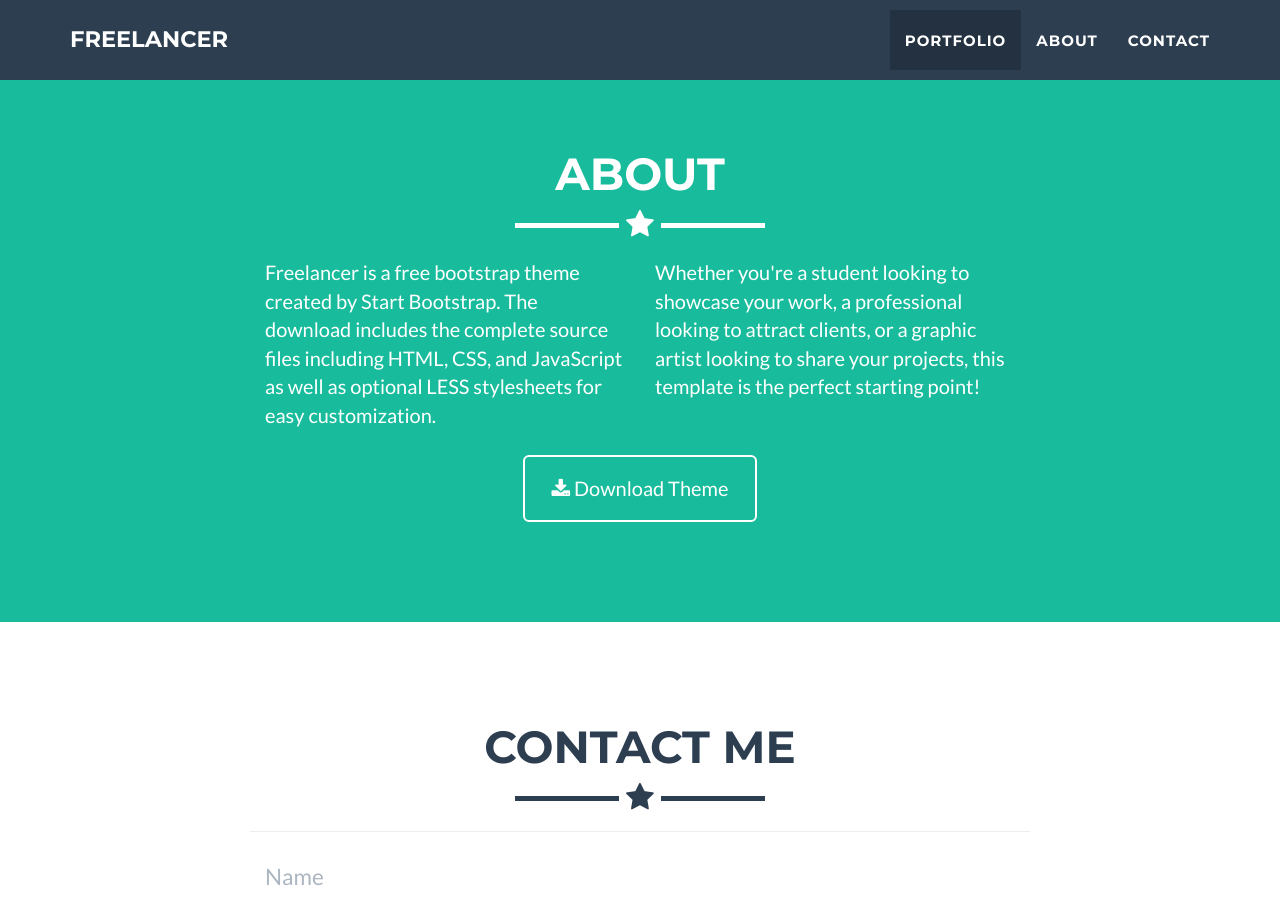
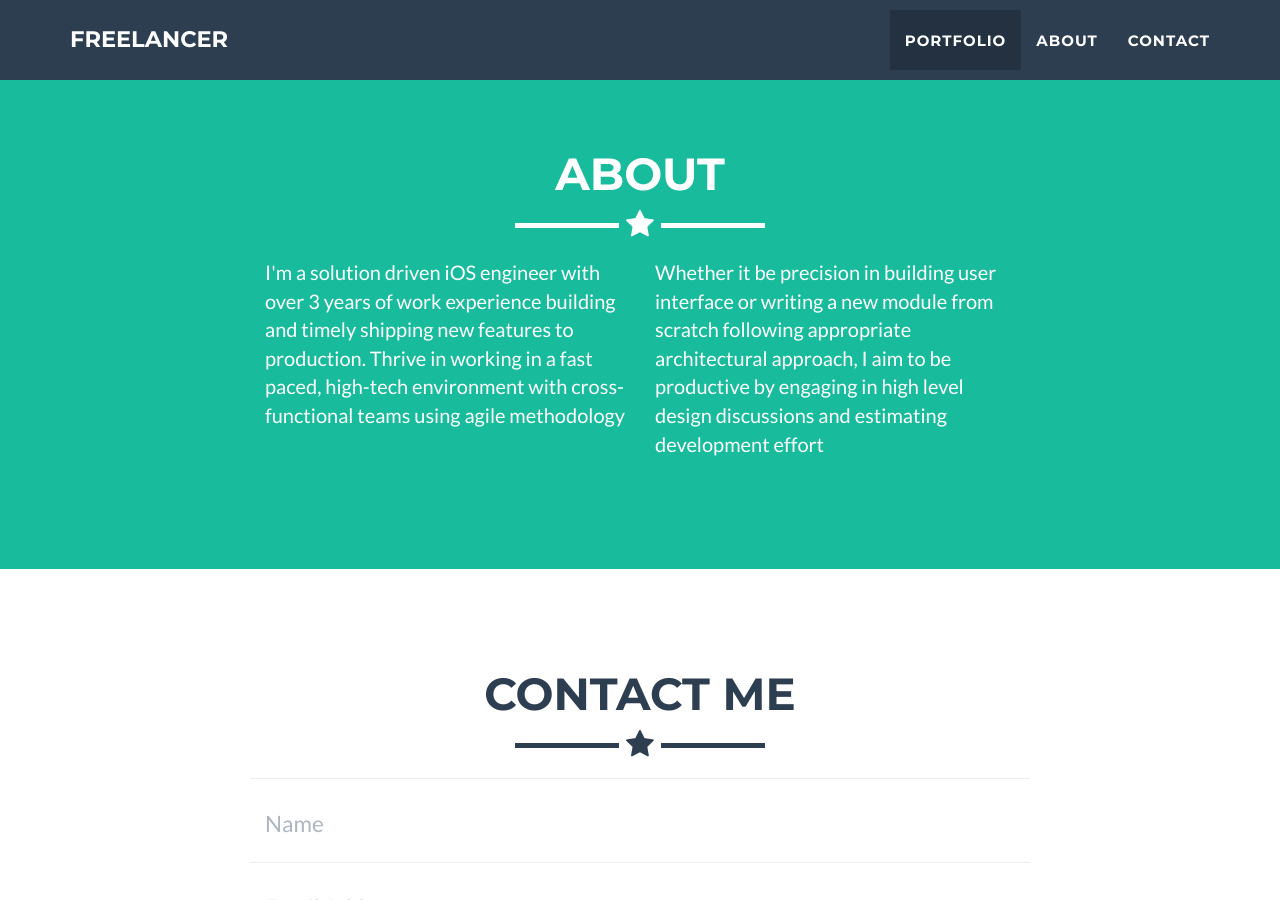
Before and after one commit to therealkasthetics/therealkasthetics.github.io, a Jekyll site: the page built from _posts/2014-07-18-project-1.markdown, in a window 1280 px wide and 900 px high, scrolled down 1623 px. Built offline with Jekyll 4.4.1, drawn with Linux system fonts in a browser that asks for light colours.

Commit message:
Update about.html

```diff
--- a/_includes/about.html
+++ b/_includes/about.html
@@ -9,15 +9,10 @@
             </div>
             <div class="row">
                 <div class="col-lg-4 col-lg-offset-2">
-                    <p>Freelancer is a free bootstrap theme created by Start Bootstrap. The download includes the complete source files including HTML, CSS, and JavaScript as well as optional LESS stylesheets for easy customization.</p>
+                    <p>I'm a solution driven iOS engineer with over 3 years of work experience building and timely shipping new features to production. Thrive in working in a fast paced, high-tech environment with cross-functional teams using agile methodology</p>
                 </div>
                 <div class="col-lg-4">
-                    <p>Whether you're a student looking to showcase your work, a professional looking to attract clients, or a graphic artist looking to share your projects, this template is the perfect starting point! </p>
-                </div>
-                <div class="col-lg-8 col-lg-offset-2 text-center">
-                    <a href="https://github.com/jeromelachaud/freelancer-theme" class="btn btn-lg btn-outline">
-                        <i class="fa fa-download"></i> Download Theme
-                    </a>
+                    <p>Whether it be precision in building user interface or writing a new module from scratch following appropriate architectural approach, I aim to be productive by engaging in high level design discussions and estimating development effort</p>
                 </div>
             </div>
         </div>
```
